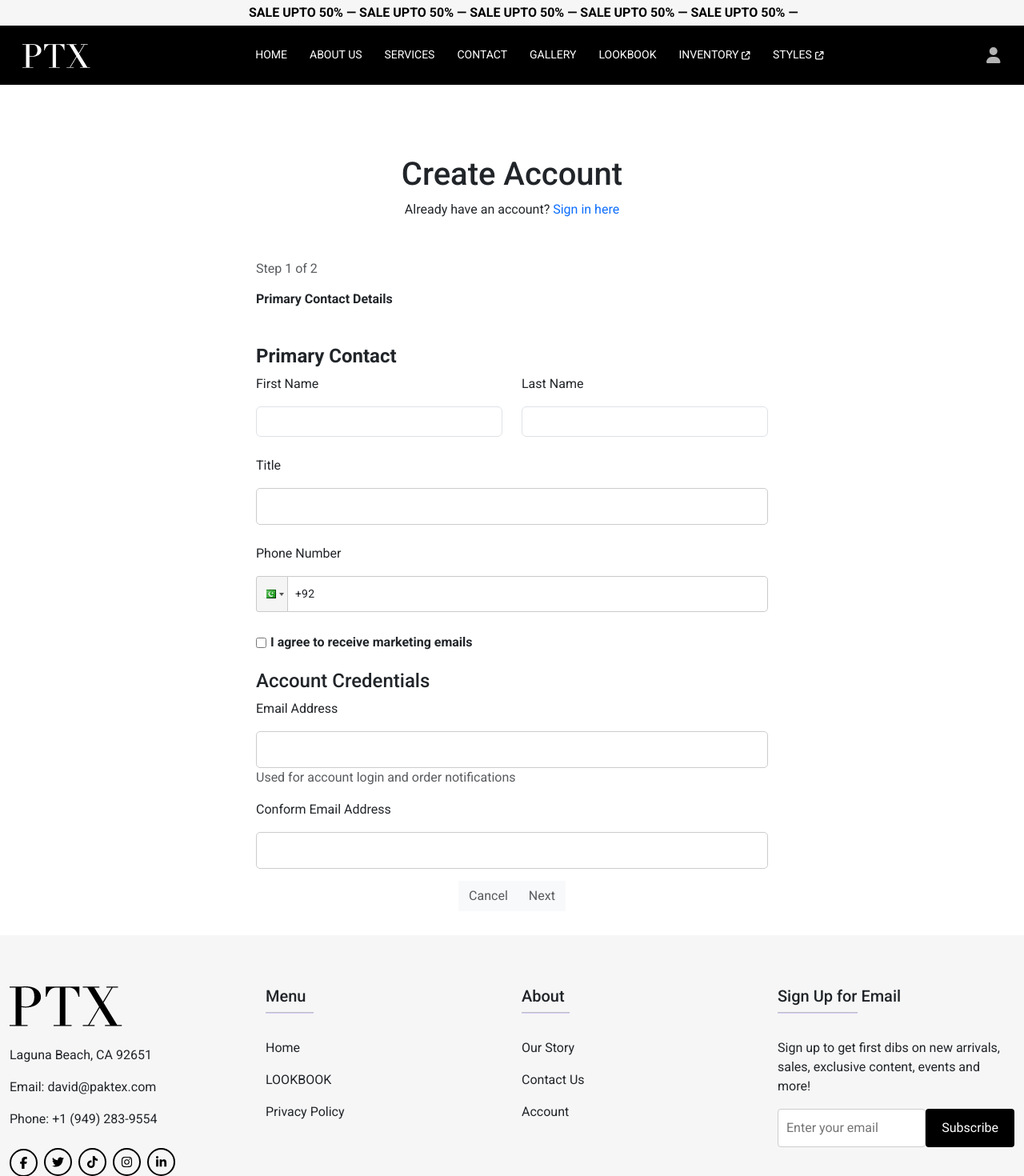
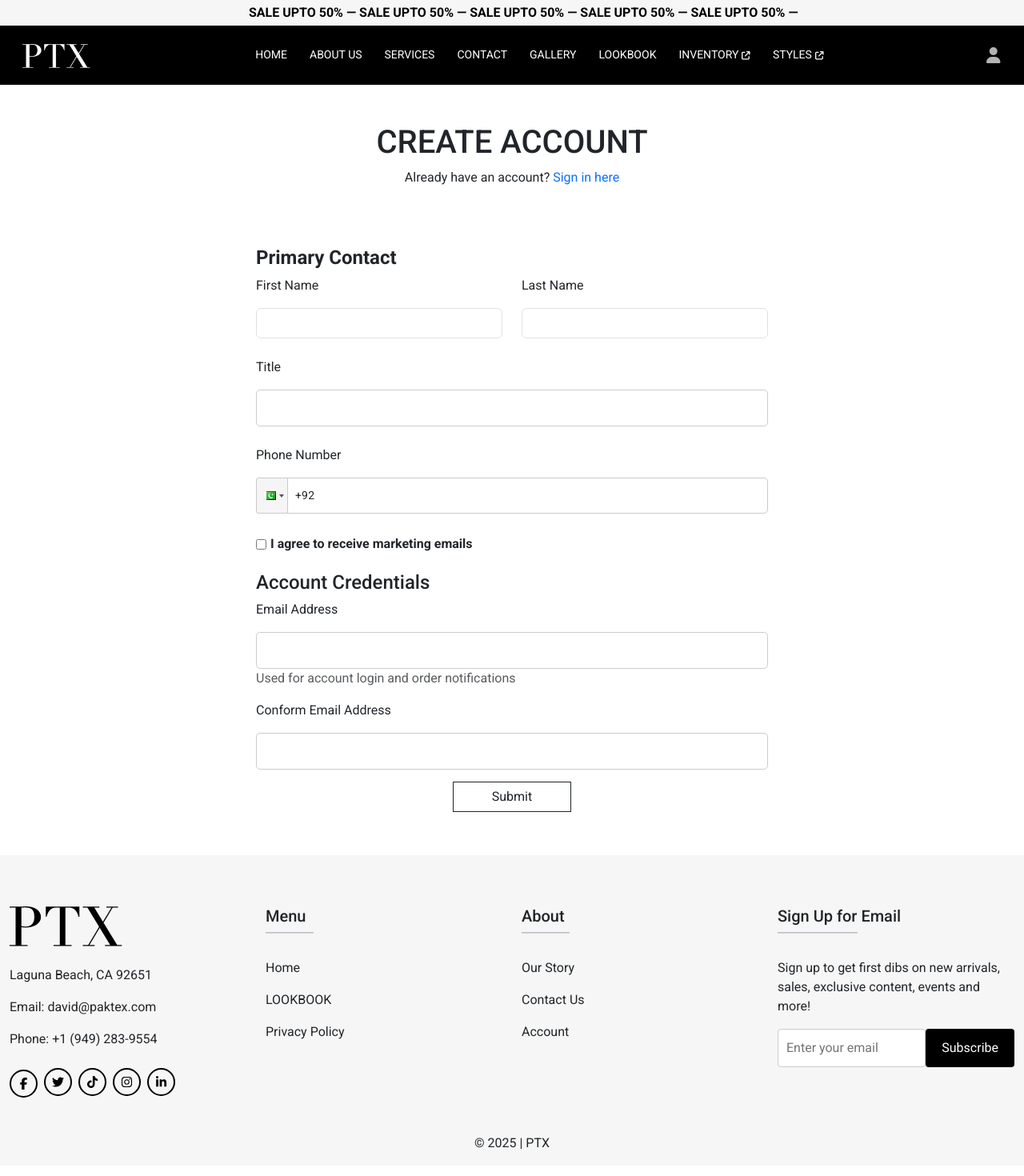
Before and after one commit to Zeeshanprojects/PTX-2, a React (Create React App) app in the folder PTX-2/ptx-2/: page /signup in a window 1280 px wide. Shown: the top 1470 px of the page at 80% size. Built offline with nearby package versions, Linux system fonts and the light colour scheme.

Commit message:
Code Updated

```diff
--- a/PTX-2/ptx-2/src/Pages/Contactus.jsx
+++ b/PTX-2/ptx-2/src/Pages/Contactus.jsx
@@ -46,7 +46,7 @@ export default function ContactUs() {
      <div className="background-color">
             <h1 className="text-center">CONTACT US</h1>
         </div>
-      <div className="contact-container pt-5">
+      <div className="contact-container pt-2">
 
 
         <form className="contact-form" onSubmit={handleSubmit}>
--- a/PTX-2/ptx-2/src/Pages/Home.jsx
+++ b/PTX-2/ptx-2/src/Pages/Home.jsx
@@ -548,7 +548,7 @@ export default function Home() {
         </div>
       </div>
 
-      <br />
+      <div className="space"></div>
       <div className="text-center">
         <h1 className="text-center fw-bold fs-1">BLOGS</h1>
         <p>Insights, Stories, and Industry Trends</p>
@@ -646,39 +646,7 @@ export default function Home() {
       </div>
       <div className="space"></div>
 
-      {/* <div className="w-100 py-5" style={{ backgroundColor: "#000" }}>
-      <div className="container text-white text-center">
-        <h2 className="fw-bold mb-3">Subscribe to Our Channel</h2>
-        <p className="mb-4">
-          Stay updated with the latest videos, tutorials, and industry insights. Enter your email below.
-        </p>
-        <form
-          onSubmit={handleSubmit}
-          className="d-flex flex-column flex-md-row justify-content-center align-items-center gap-3"
-        >
-          <input
-            type="email"
-            className="form-control"
-            placeholder="Enter your email"
-            value={email}
-            onChange={(e) => setEmail(e.target.value)}
-            required
-            style={{
-              maxWidth: "300px",
-              border: "none",
-              padding: "0.75rem 1rem",
-            }}
-          />
-          <button
-            type="submit"
-            className="btn btn-outline-light px-4 py-2"
-            disabled={loading}
-          >
-            {loading ? "Subscribing..." : "Subscribe"}
-          </button>
-        </form>
-      </div>
-    </div> */}
+
       <motion.div
         className="w-100 py-5"
         style={{ backgroundColor: "#000" }}
@@ -740,7 +708,7 @@ export default function Home() {
 
       <div className="space">
         <div className="space"></div>
-        <h1 className="text-center">WHY CHOOSE US?</h1>
+        <h1 className="text-center ">WHY CHOOSE US?</h1>
         <div className="space"></div>
         <div className="container">
           <div className="row g-4">
--- a/PTX-2/ptx-2/src/Pages/Login.jsx
+++ b/PTX-2/ptx-2/src/Pages/Login.jsx
@@ -12,7 +12,7 @@ export default function Login() {
 
 
       <div className="text-container pt-5">
-        <h1>Login</h1>
+        <h1>SIGN IN</h1>
         <p>Dont have an account?<Link to="/signup"> Sign up here</Link> </p>
         <div className="page-container">
           <div className="signin-container">
--- a/PTX-2/ptx-2/src/Pages/Signup.jsx
+++ b/PTX-2/ptx-2/src/Pages/Signup.jsx
@@ -13,19 +13,18 @@ useEffect(()=>{
   const [phone, setPhone] = useState("");
   return (
     <>
-      <div className="space"></div>
-      <div className="text-container pt-5">
-        <h1>Create Account</h1>
+    <div className="space"></div>
+      <div className="text-container pt-2">
+        <h1>CREATE ACCOUNT</h1>
         <p>Already have an account? <Link to="/login">Sign in here</Link></p>
       </div>
       <div className="page-container ">
 
         <div className="signup-container">
           <form className="signup-form">
-            <p className="text-muted">Step 1 of 2</p>
-            <h6 className="fw-bold">Primary Contact Details</h6>
 
-            <div className="space"></div>
+
+          <br/>
             <h4 className="fw-bold">Primary Contact</h4>
             <div className="row">
               <div className="col-md-6">
@@ -72,14 +71,14 @@ useEffect(()=>{
             <p>Conform Email Address</p>
             <input type="email" className="full-width" required />
           </form>
-          <div className="buttons-container ">
-
-          <button type="button " className="btn btn-light text-muted">Cancel</button>
-          <button type="button" className="btn btn-light text-muted">Next</button>
+          <div className="button-container">
+     <button type="submit" className="btn btn-outline-dark ps-5 pe-5">Submit</button>
           </div>
 
         </div>
+
       </div>
+<br/>
       <Footer/>
     </>
   );
--- a/PTX-2/ptx-2/src/Pages/Signup.style.css
+++ b/PTX-2/ptx-2/src/Pages/Signup.style.css
@@ -6,11 +6,12 @@
   justify-content: center;
 
 }
-.buttons-container{
+.button-container{
     display: flex;
     justify-content: center;
     align-items: center;
    margin-top: 15px;
+
 }
 .text-container {
   text-align: center;
```
